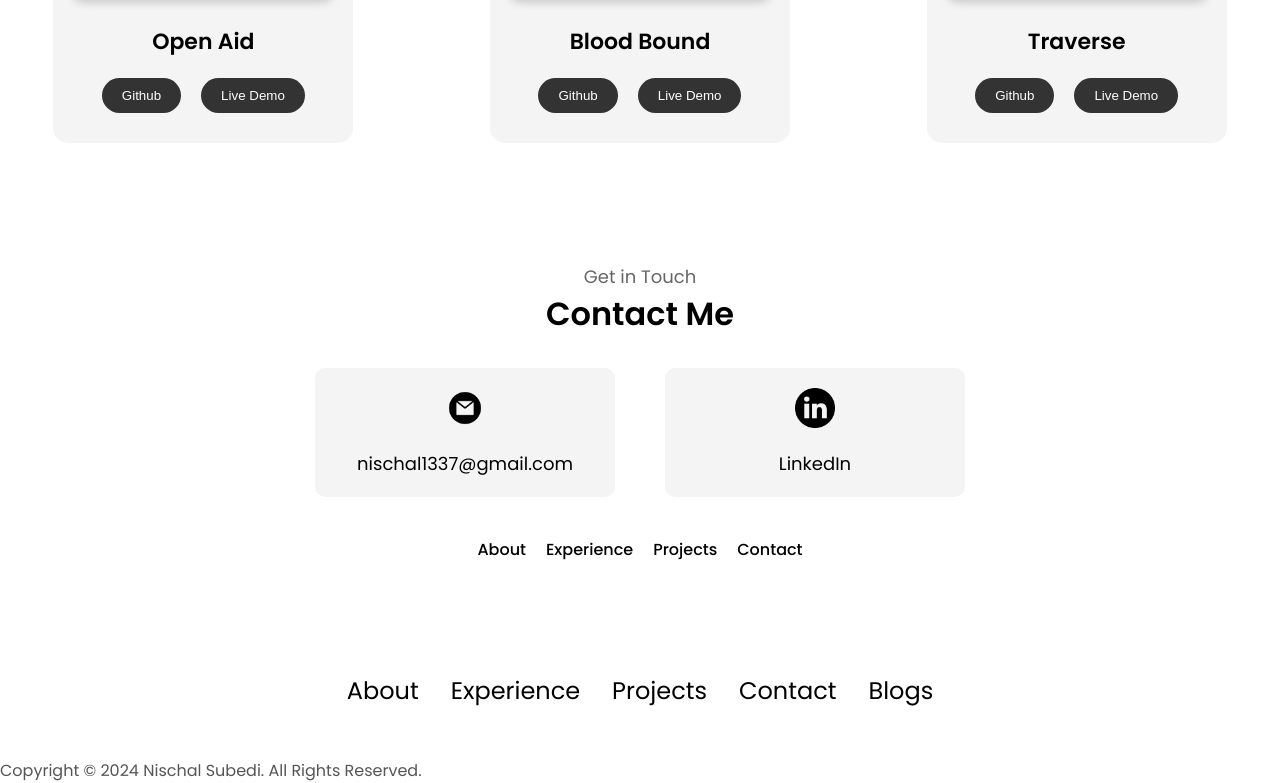
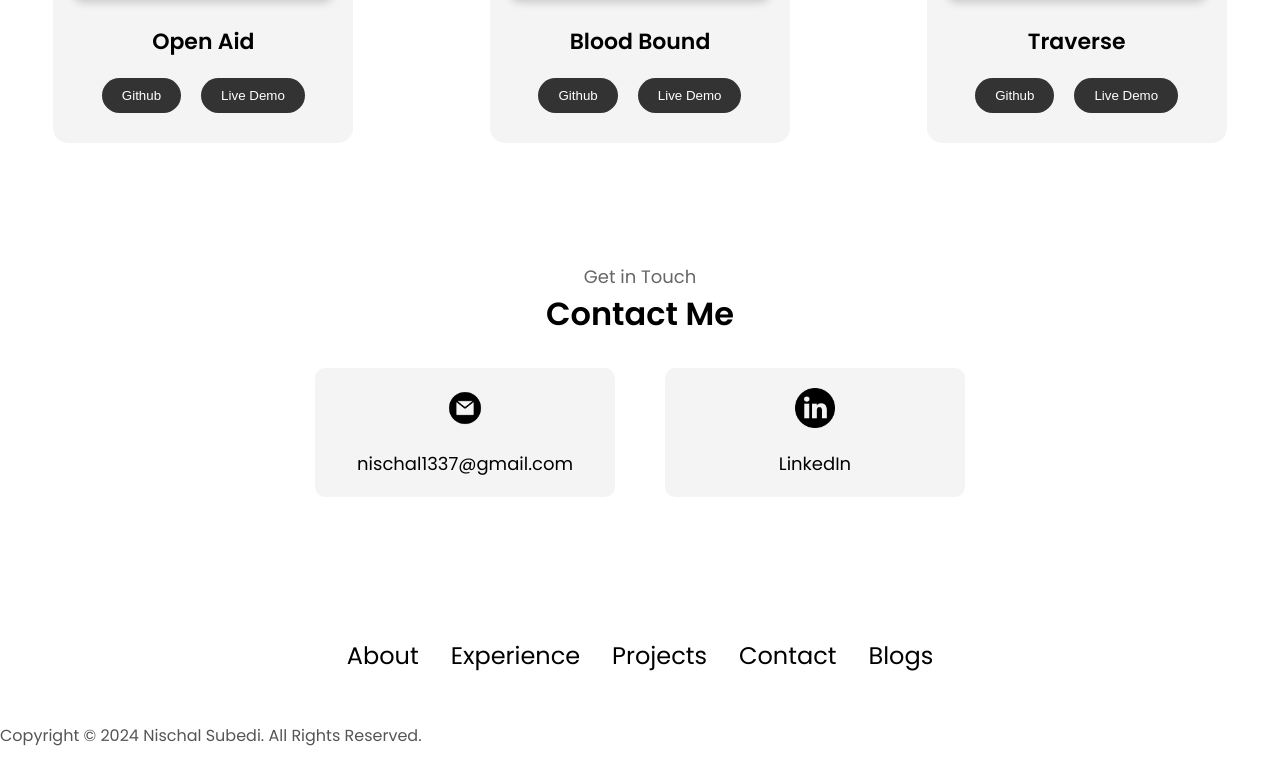
Before and after one commit to nischal0x01/portfolio, a React (Create React App) app: page / in a window 1280 px wide. Shown: the part 2138-2921 px from the top of the page. After the commit the page ends 2886 px from the top, so only its background shows below. Built offline with nearby package versions, Linux system fonts and the light colour scheme.

Commit message:
remove double footer

```diff
--- a/src/components/Contact.js
+++ b/src/components/Contact.js
@@ -16,15 +16,7 @@
                     <p><a href="https://www.linkedin.com/nischal0x01" target="_blank" rel="noopener noreferrer">LinkedIn</a></p>
                 </div>
             </div>
-            <footer className="footer">
-                <ul>
-                    <li><a href="#about">About</a></li>
-                    <li><a href="#experience">Experience</a></li>
-                    <li><a href="#projects">Projects</a></li>
-                    <li><a href="#contact">Contact</a></li>
-                </ul>
 
-            </footer>
         </section>
     );
 };
```
